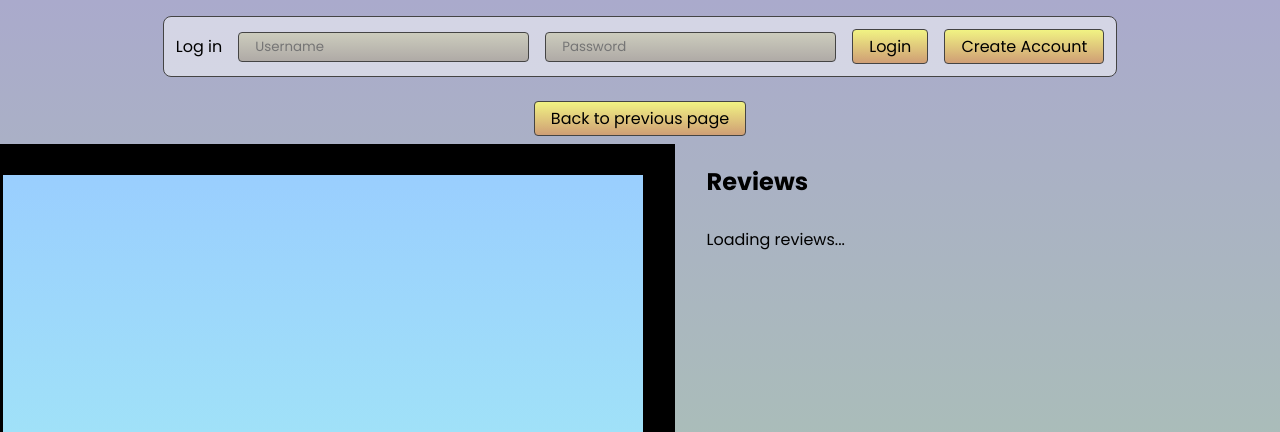
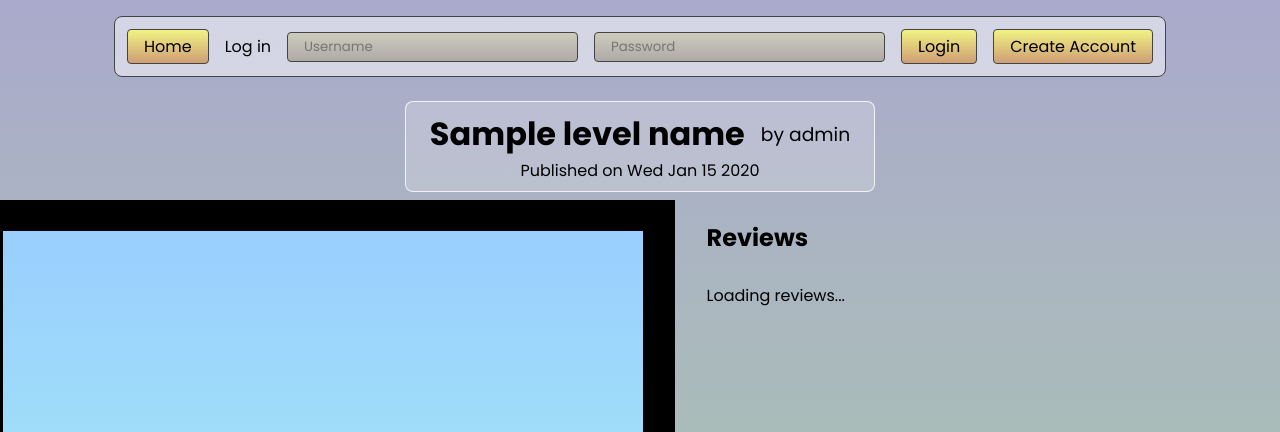
Before and after one commit to HJfod/web-platformer-game, a Flask app: template src/templates/pages/level.html.j2 in a window 1280 px wide. Shown: the top 432 px of the page. Run offline with Flask 3, Linux system fonts and the light colour scheme; the template is opened without the code that fills it: most values are stand-ins (such as "Sample title", 1, 10 or a date in 2020).

Commit message:
Level improvements Check if the level has already been reviewed, as well as show the level title

```diff
--- a/src/app.py
+++ b/src/app.py
@@ -531,4 +531,36 @@ def edit_level(id: int):
 
 @app.route("/level/<int:id>")
 def play_level(id: int):
-    return render_template("pages/level.html.j2", level_id=id)
+    result = db.session.execute(text("""
+        SELECT Levels.id, Levels.name, Levels.published_at, Users.id, Users.username,
+            (SELECT COUNT(*) FROM LevelPlays WHERE Levels.id = LevelPlays.level_id),
+            (SELECT COUNT(*) FROM LevelClears WHERE Levels.id = LevelClears.level_id),
+            (SELECT COUNT(*) FROM Reviews WHERE Levels.id = Reviews.level_id)
+        FROM Levels
+        LEFT JOIN Users ON Users.id = Levels.publisher
+        WHERE Levels.id = :level_id
+        GROUP BY Levels.id, Levels.name, Levels.published_at, Users.id, Users.username
+    """), {
+        "level_id": id,
+    })
+    level_id, name, published_at, user_id, publisher, plays, clears, reviews = result.fetchall()[0]
+
+    user_has_review = False
+    if "user_id" in session:
+        user_has_review = db.session.execute(text("""
+            SELECT COUNT(*)
+            FROM Reviews
+            WHERE Reviews.user_id = :user_id AND Reviews.level_id = :level_id
+        """), {
+            "level_id": id,
+            "user_id": session["user_id"],
+        }).fetchone()[0]
+
+    return render_template(
+        "pages/level.html.j2",
+        level_id=id,
+        level_name=name,
+        level_creator=publisher,
+        level_published_at=published_at,
+        level_has_been_reviewed_by_current_user=user_has_review,
+    )
--- a/src/static/base.css
+++ b/src/static/base.css
@@ -28,6 +28,34 @@ p.none-found {
     border-radius: .5rem;
     background-color: rgba(255, 255, 255, 0.2);
     border: .1rem rgba(255, 255, 255, 0.8) solid;
+}
+
+.level-title {
+    display: flex;
+    flex-direction: column;
+    align-items: center;
+    justify-content: center;
+    width: fit-content;
+    align-self: center;
+    padding: .5rem;
+    padding-left: 1.5rem;
+    padding-right: 1.5rem;
+    border-radius: .5rem;
+    background-color: rgba(255, 255, 255, 0.2);
+    border: .1rem rgba(255, 255, 255, 0.8) solid;
+}
+.level-title > div.row {
+    display: flex;
+    flex-direction: row;
+    align-items: center;
+    justify-content: center;
+    gap: 1rem;
+}
+.level-title h1, .level-title h3, .level-title h4 {
+    margin: 0;
+}
+.level-title h3, .level-title h4 {
+    font-weight: normal;
 }
 
 img.logo {
--- a/src/templates/layouts/page.html.j2
+++ b/src/templates/layouts/page.html.j2
@@ -29,6 +29,7 @@
     <body>
         <main>
             <div class="login">
+                <a href="{{ url_for('index') }}">Home</a>
                 {% if session.username %}
                     <p>Logged in as {{ session.username }}</p>
                     <a href="{{ url_for('userpage') }}">My page</a>
@@ -43,8 +44,6 @@
                 {% endif %}
             </div>
 
-            <a id="prev-page">Back to previous page</a>
-
             {% block content %}{% endblock %}
         </main>
     </body>
--- a/src/templates/pages/level.html.j2
+++ b/src/templates/pages/level.html.j2
@@ -5,6 +5,13 @@
 {% set scripts = ['fetch-reviews.mjs'] %}
 
 {% block content %}
+    <div class="level-title">
+        <div class="row">
+            <h1>{{ level_name }}</h1>
+            <h3>by {{ level_creator }}</h3>
+        </div>
+        <h4 id="publish-date"></h4>
+    </div>
     <div class="row wide-gap">
         <div class="canvas-with-overlay">
             <canvas width="704" height="704" style="background: #aaa;">
@@ -22,6 +29,9 @@
                         <a href="{{ url_for('index') }}">Home</a>
                         <hr>
                         {% if session.user_id %}
+                            {% if level_has_been_reviewed_by_current_user %}
+                                <textarea disabled placeholder="You have already reviewed this level!"></textarea>
+                            {% else %}
                                 <fieldset class="stars">
                                     <legend>Give this level a score!</legend>
                                     <div class="list">
@@ -43,6 +53,7 @@
                                 </fieldset>
                                 <textarea id="review-area" placeholder="Write a review"></textarea>
                                 <a id="post-review">Submit Review</a>
+                            {% endif %}
                         {% else %}
                             <textarea disabled placeholder="Log in to post reviews!"></textarea>
                         {% endif %}
@@ -64,6 +75,10 @@
 
         const canvas = document.querySelector('canvas');
         loadLevelByID(canvas, '{{ level_id }}');
+
+        document.querySelector('#publish-date').innerHTML = `Published on ${
+            new Date(Date.parse('{{ level_published_at }}')).toDateString()
+        }`;
 
         function updateRatingLabel() {
             const label = document.querySelector('#rating-name');
```
Lines whose indentation alone changed are shown as unchanged.
